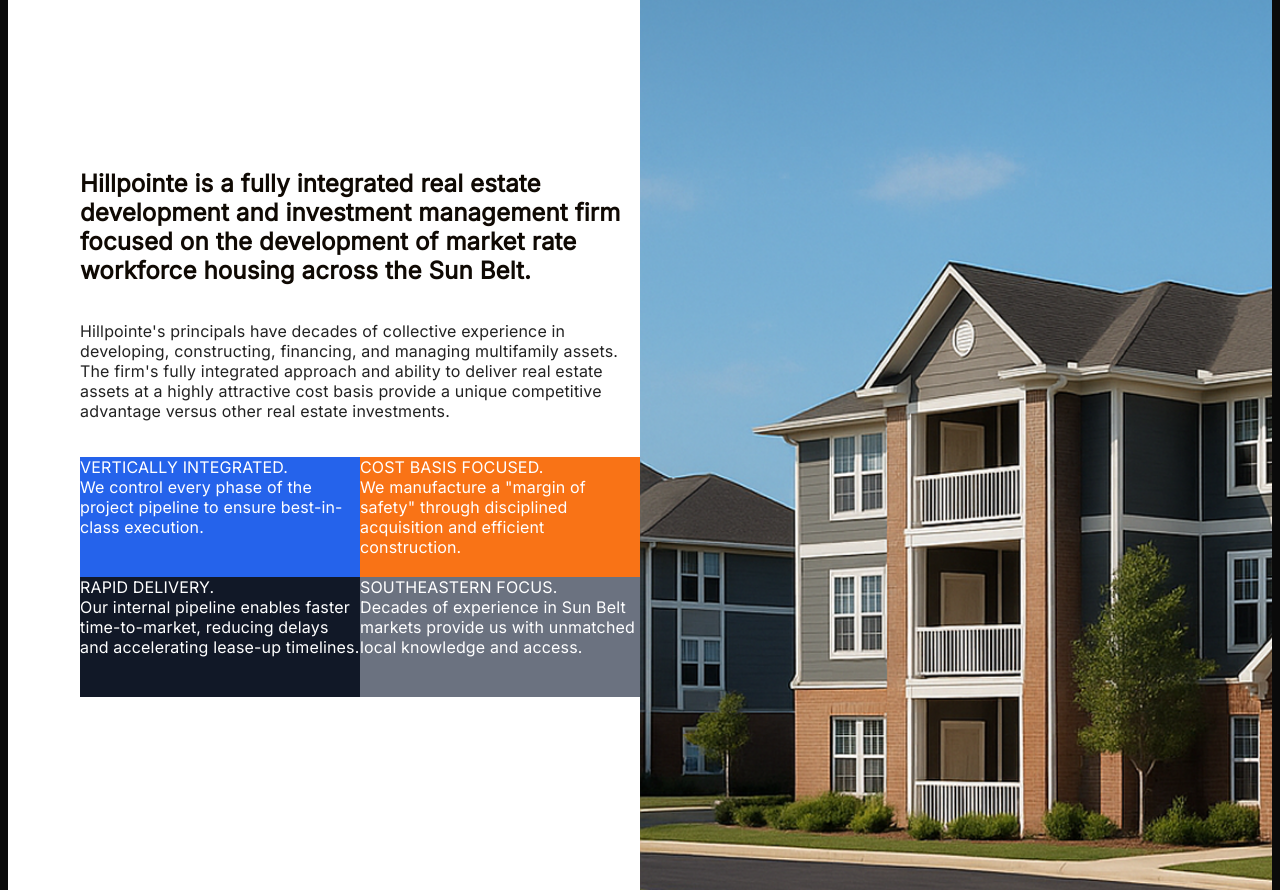
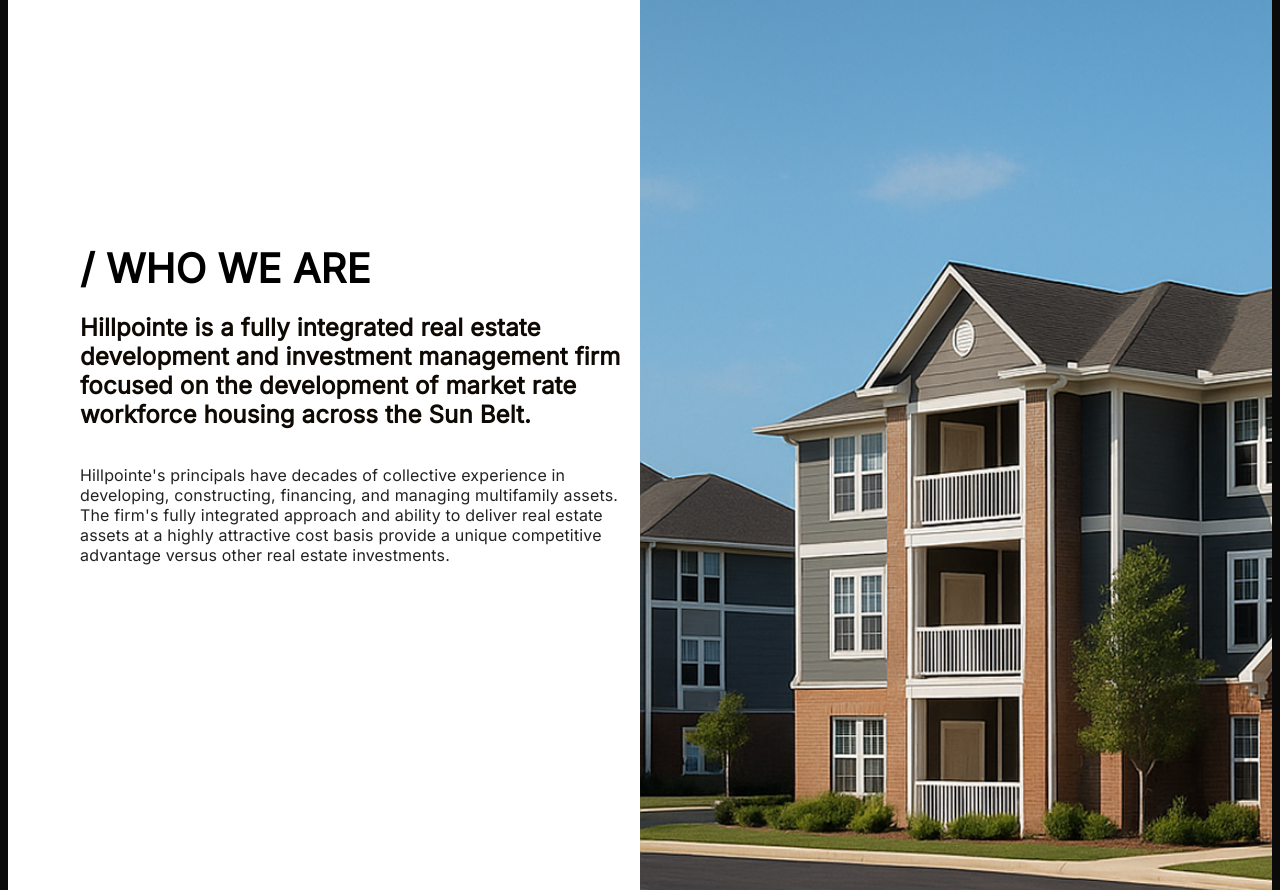
Before and after one commit to tudoxukno/hillpointe-mock-site, a Next.js app: page / in a window 1280 px wide. Shown: the part 1500-2390 px from the top of the page. Built offline with nearby package versions, Linux system fonts and the light colour scheme.

Commit message:
Force / WHO WE ARE label in About section to be large, semibold, and pure black with inline style

```diff
--- a/src/app/components/AboutSection.tsx
+++ b/src/app/components/AboutSection.tsx
@@ -7,35 +7,16 @@
       <div className="flex w-full max-w-[1920px] mx-auto min-h-[900px]" style={{minHeight: '800px', background: 'white'}}>
         {/* Left Column */}
         <div className="flex flex-col justify-center w-1/2 pl-[72px] pr-12 py-20 bg-white z-10">
-          <span className="block text-black text-base font-bold tracking-wide uppercase mb-6">/ WHO WE ARE</span>
+          <span
+            className="block tracking-wide uppercase mb-6"
+            style={{ color: '#000', fontWeight: 600, fontSize: '40px' }}
+          >
+            / WHO WE ARE
+          </span>
           <h2 className="text-[#0F0903] text-2xl md:text-3xl lg:text-4xl font-semibold mb-6 max-w-2xl leading-tight">Hillpointe is a fully integrated real estate development and investment management firm focused on the development of market rate workforce housing across the Sun Belt.</h2>
           <p className="text-[#222] text-base max-w-2xl mb-10 leading-relaxed">
             Hillpointe's principals have decades of collective experience in developing, constructing, financing, and managing multifamily assets. The firm's fully integrated approach and ability to deliver real estate assets at a highly attractive cost basis provide a unique competitive advantage versus other real estate investments.
           </p>
-          <span className="block text-black text-base font-bold tracking-wide uppercase mb-4 mt-8">/ OUR PHILOSOPHY</span>
-          {/* Philosophy Cards Grid */}
-          <div className="grid grid-cols-2 gap-6 w-full max-w-xl">
-            {/* Card 1 */}
-            <div className="rounded-lg shadow bg-[#2563eb] p-5 min-h-[120px] flex flex-col">
-              <span className="text-white text-base font-bold mb-1 uppercase">Vertically Integrated.</span>
-              <span className="text-white text-xs">We control every phase of the project pipeline to ensure best-in-class execution.</span>
-            </div>
-            {/* Card 2 */}
-            <div className="rounded-lg shadow bg-[#f97316] p-5 min-h-[120px] flex flex-col">
-              <span className="text-white text-base font-bold mb-1 uppercase">Cost Basis Focused.</span>
-              <span className="text-white text-xs">We manufacture a "margin of safety" through disciplined acquisition and efficient construction.</span>
-            </div>
-            {/* Card 3 */}
-            <div className="rounded-lg shadow bg-[#111827] p-5 min-h-[120px] flex flex-col">
-              <span className="text-white text-base font-bold mb-1 uppercase">Rapid Delivery.</span>
-              <span className="text-white text-xs">Our internal pipeline enables faster time-to-market, reducing delays and accelerating lease-up timelines.</span>
-            </div>
-            {/* Card 4 */}
-            <div className="rounded-lg shadow bg-[#6b7280] p-5 min-h-[120px] flex flex-col">
-              <span className="text-white text-base font-bold mb-1 uppercase">Southeastern Focus.</span>
-              <span className="text-white text-xs">Decades of experience in Sun Belt markets provide us with unmatched local knowledge and access.</span>
-            </div>
-          </div>
         </div>
         {/* Right Column: Image fills right half, edge-to-edge, top-to-bottom */}
         <div className="w-1/2 h-full flex items-stretch">
```
